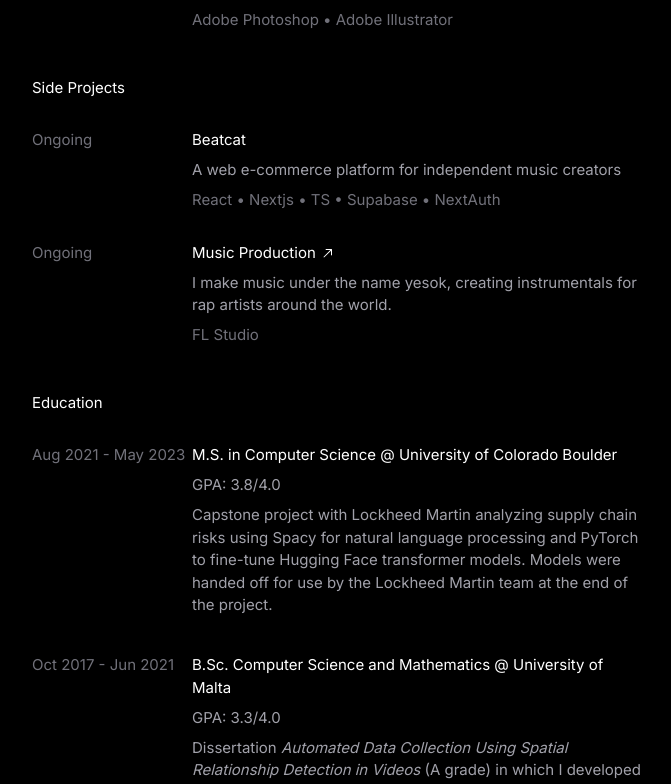
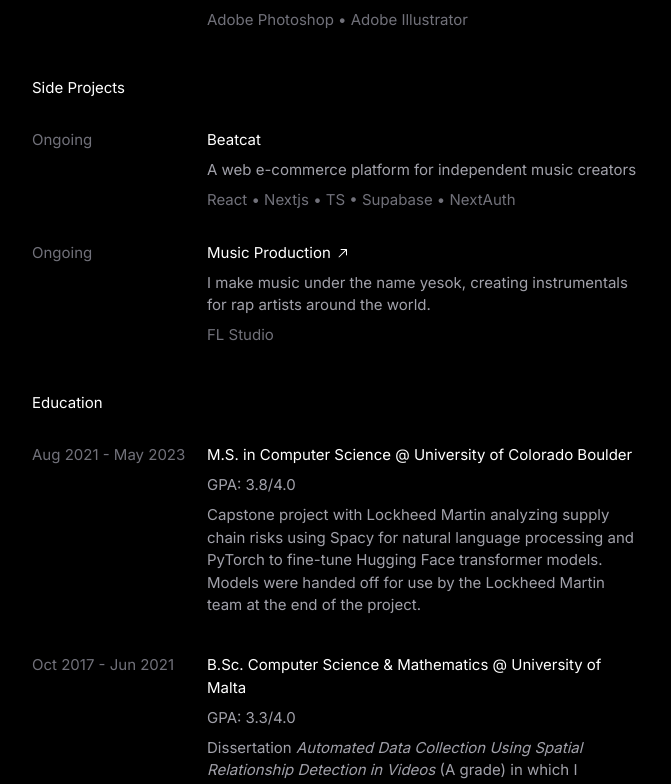
Before and after one commit to martinbartolo/resume-website, a Next.js app: page / in a window 1280 px wide. Shown: the part 946-1730 px from the top of the page, without its empty margins (303-974 px from the left). Built offline with nearby package versions, Linux system fonts and the light colour scheme.

Commit message:
date width and education content to get bsc in one line

```diff
--- a/app/components/date.tsx
+++ b/app/components/date.tsx
@@ -1,5 +1,5 @@
 export default function Date({ children }: { children: React.ReactNode }) {
   return (
-    <p className="min-w-[160px] whitespace-nowrap text-zinc-500">{children}</p>
+    <p className="min-w-[175px] whitespace-nowrap text-zinc-500">{children}</p>
   );
 }
--- a/app/content/education.json
+++ b/app/content/education.json
@@ -10,7 +10,7 @@
   },
   {
     "date": "Oct 2017 - Jun 2021",
-    "degree": "B.Sc. Computer Science and Mathematics",
+    "degree": "B.Sc. Computer Science & Mathematics",
     "extras": [
       "Dissertation [*Automated Data Collection Using Spatial Relationship Detection in Videos*](https://github.com/martin-bartolo/spatial-relationship-detection-bsc-final-year-project/blob/master/Short-Review-Paper.pdf) (A grade) in which I developed a system that could analyze videos and find the spatial relationships between identified objects in each frame.",
       "Included a year-long student exchange at the University of Warwick in the UK."
```
